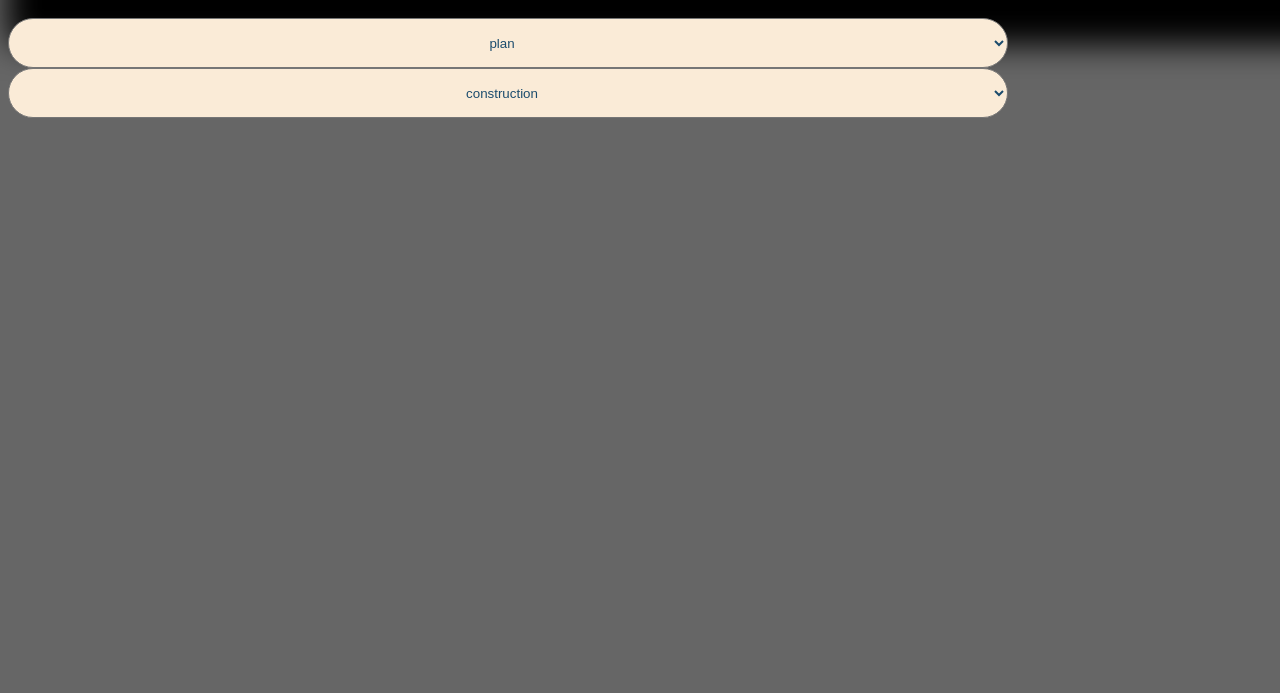
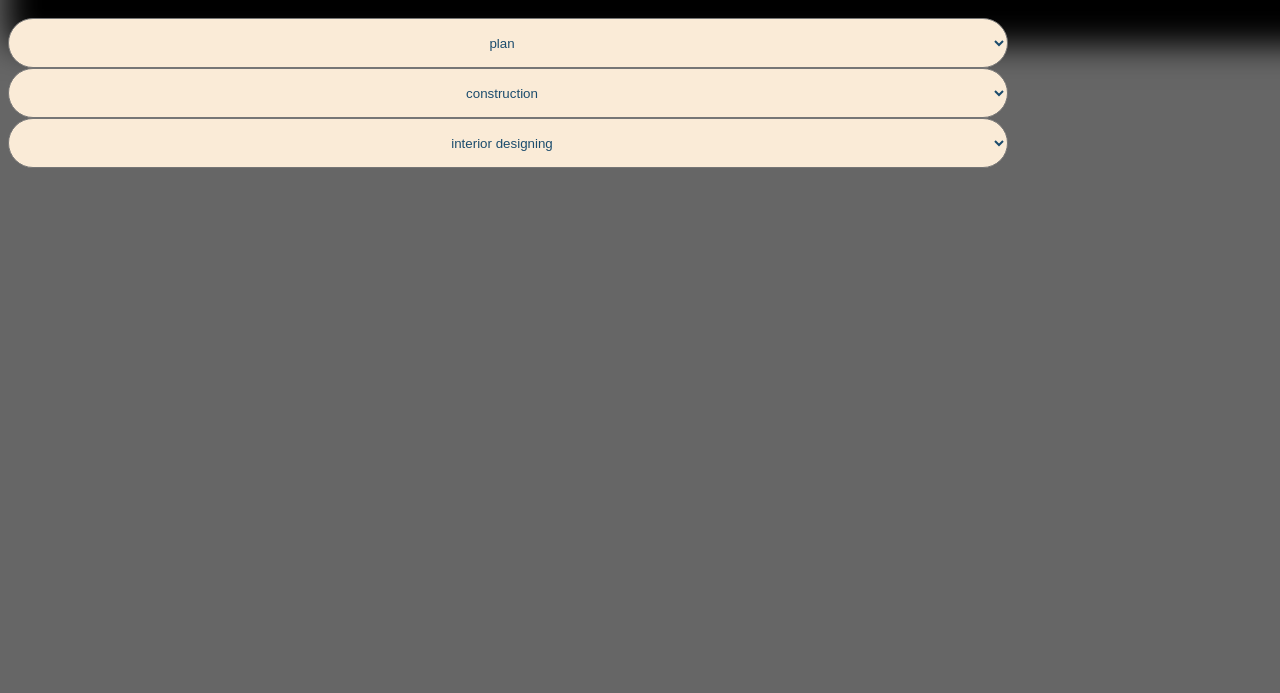
Before and after one commit to Jasiljm/builder, a plain HTML site: page our services.html in a window 1280 px wide. Shown: the part 107-800 px from the top of the page. Drawn offline with Linux system fonts and the light colour scheme.

Commit message:
Update our services.html

```diff
--- a/our services.html
+++ b/our services.html
@@ -31,6 +31,15 @@
              <option>All coloumn work</option>
 
             </select>
+         <select class="option">
+               <option align="center">interior designing</option>
+            <option>Kitchen cupboard</option>
+            <option>Wardrobe</option>
+             <option>panneling work</option>
+              <option>TV unit</option>
+            <option>Partition work </option>
+             <option>fall celling</option>
+             </select>
 
 
 
```
